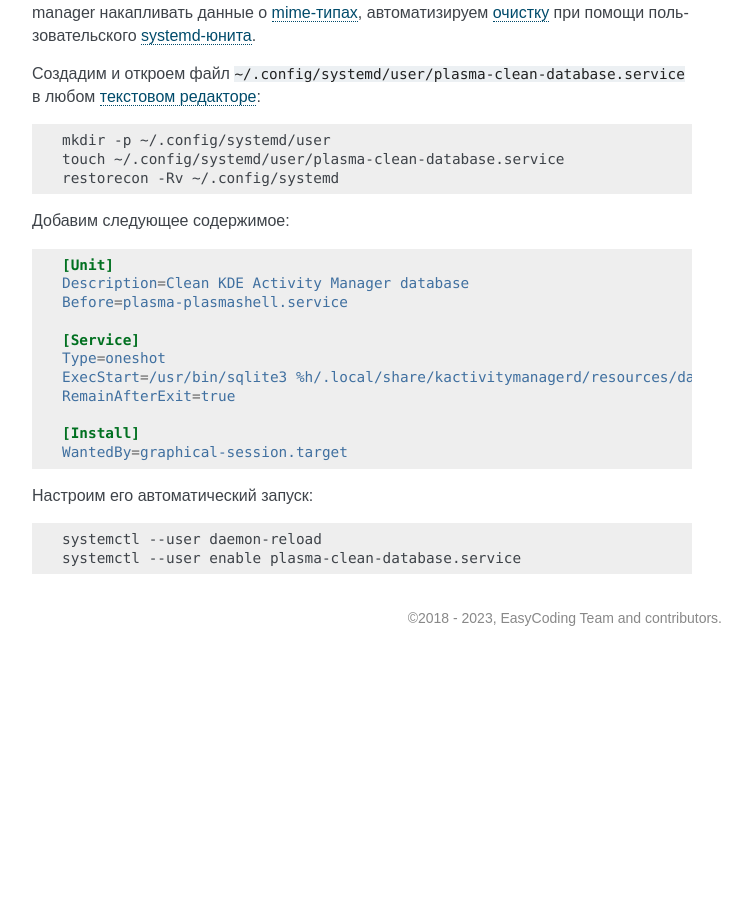
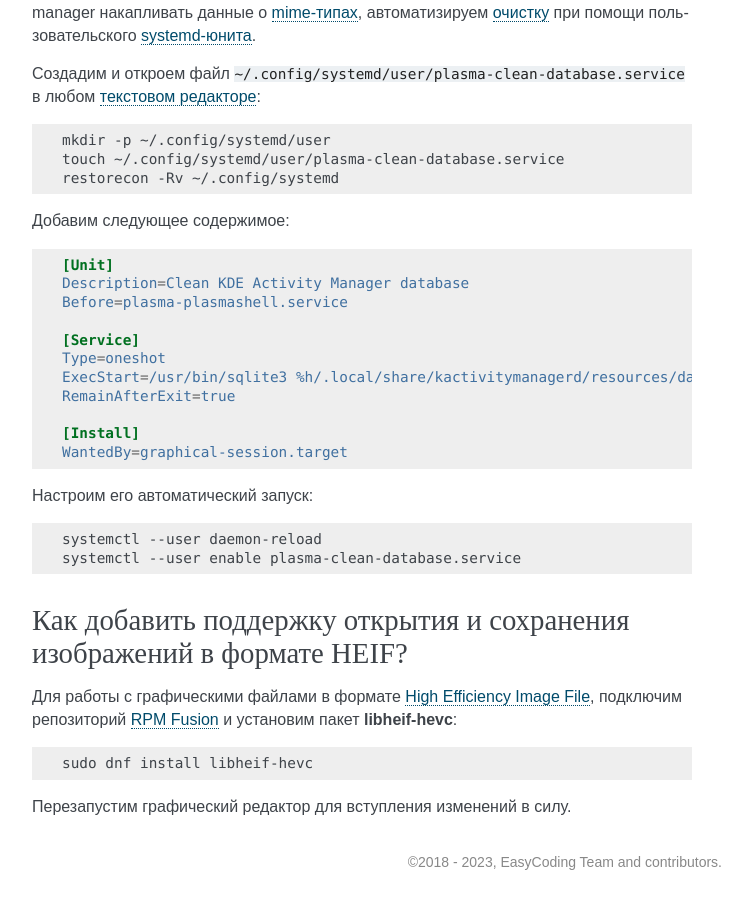
Before and after one commit to RussianFedora/FAQ, a Sphinx documentation site: the page built from source/using-applications.rst, in a window 1280 px wide and 900 px high, scrolled down 27372 px. Shown: the whole window, without its empty margins (388-1140 px from the left). Built offline with Sphinx 7.4.7, drawn with Linux system fonts in a browser that asks for light colours; comment, search, counter and statistics services are not loaded; before the commit the page ends 28028 px from its top, so only the background shows below that; some of the changed text lies outside the part shown.

Commit message:
Added a new question heif-support.

```diff
--- a/source/using-applications.rst
+++ b/source/using-applications.rst
@@ -1507,3 +1507,17 @@ KDE activity manager отслеживает, собирает и сохраня
 
     systemctl --user daemon-reload
     systemctl --user enable plasma-clean-database.service
+
+.. index:: third-party, libheif, hevc, heif
+.. _heif-support:
+
+Как добавить поддержку открытия и сохранения изображений в формате HEIF?
+============================================================================
+
+Для работы с графическими файлами в формате `High Efficiency Image File <https://ru.wikipedia.org/wiki/HEIF>`__, подключим репозиторий :ref:`RPM Fusion <rpmfusion>` и установим пакет **libheif-hevc**:
+
+.. code-block:: text
+
+    sudo dnf install libheif-hevc
+
+Перезапустим графический редактор для вступления изменений в силу.
```
